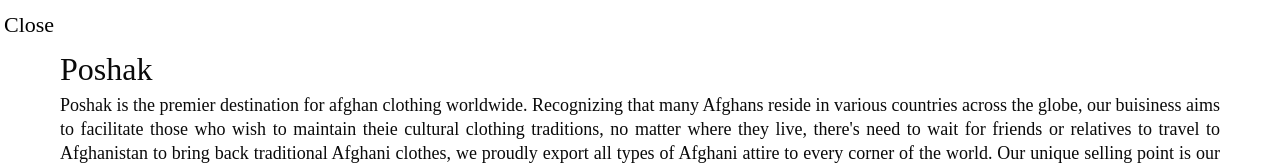
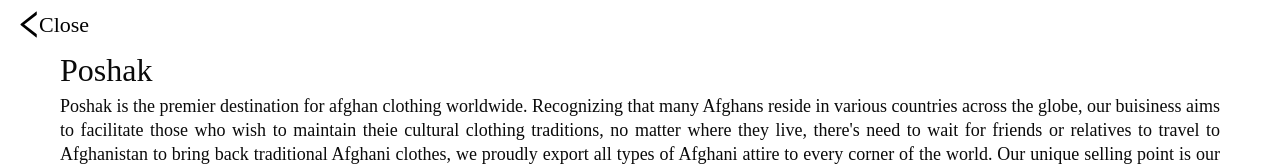
Before and after one commit to Ferozmiakhail/Check, a Next.js app: page /About in a window 1280 px wide. Shown: the top 166 px of the page. Built offline with nearby package versions, Linux system fonts and the light colour scheme.

Commit message:
Update page.tsx

```diff
--- a/app/About/page.tsx
+++ b/app/About/page.tsx
@@ -1,6 +1,6 @@
 import React from "react";
 import Link from 'next/link';
-// import { AiOutlineLeft } from "react-icons/ai";
+import { AiOutlineLeft } from "react-icons/ai";
 import Image from "next/image";
 
 const Page = () => {
@@ -10,7 +10,7 @@
                 <div className="flex-between mx-auto w-full px-1 xs:px-1 sm:px-3">
                     <Link prefetch href="/">
                         <div className='flex'>
-{/*                             <AiOutlineLeft className='h-[22px] w-[22px] mt-[3px] sm:h-[25px] sm:w-[25px] sm:mt-[2px] md:h-[30px] md:w-[30px] md:mt-[2px] lg:h-[35px] lg:w-[35px] lg:mt-[3px] xl:h-[35px] xl:w-[35px] xl:mt-[3px] 2xl:h-[40px] 2xl:w-[40px] 2xl:mt-[2px]' /> */}
+                            <AiOutlineLeft className='h-[22px] w-[22px] mt-[3px] sm:h-[25px] sm:w-[25px] sm:mt-[2px] md:h-[30px] md:w-[30px] md:mt-[2px] lg:h-[35px] lg:w-[35px] lg:mt-[3px] xl:h-[35px] xl:w-[35px] xl:mt-[3px] 2xl:h-[40px] 2xl:w-[40px] 2xl:mt-[2px]' />
                             <div className='pointer text-center text-[18px] font-[500] h-full ml-[-4px] mt-[0px] sm:ml-[-6px] sm:mt-[0px] sm:text-[18px] sm:font-[500] md:ml-[-8px] md:mt-[2px] md:text-[20px] md:font-[500] lg:ml-[-8px] lg:mt-[4px] lg:text-[22px] lg:font-[500] xl:ml-[-8px] xl:mt-[4px] xl:text-[22px] xl:font-[500] 2xl:ml-[1px] 2xl:mt-[5px] 2xl:text-[24px]'>Close</div>
                         </div>
                     </Link>
```
